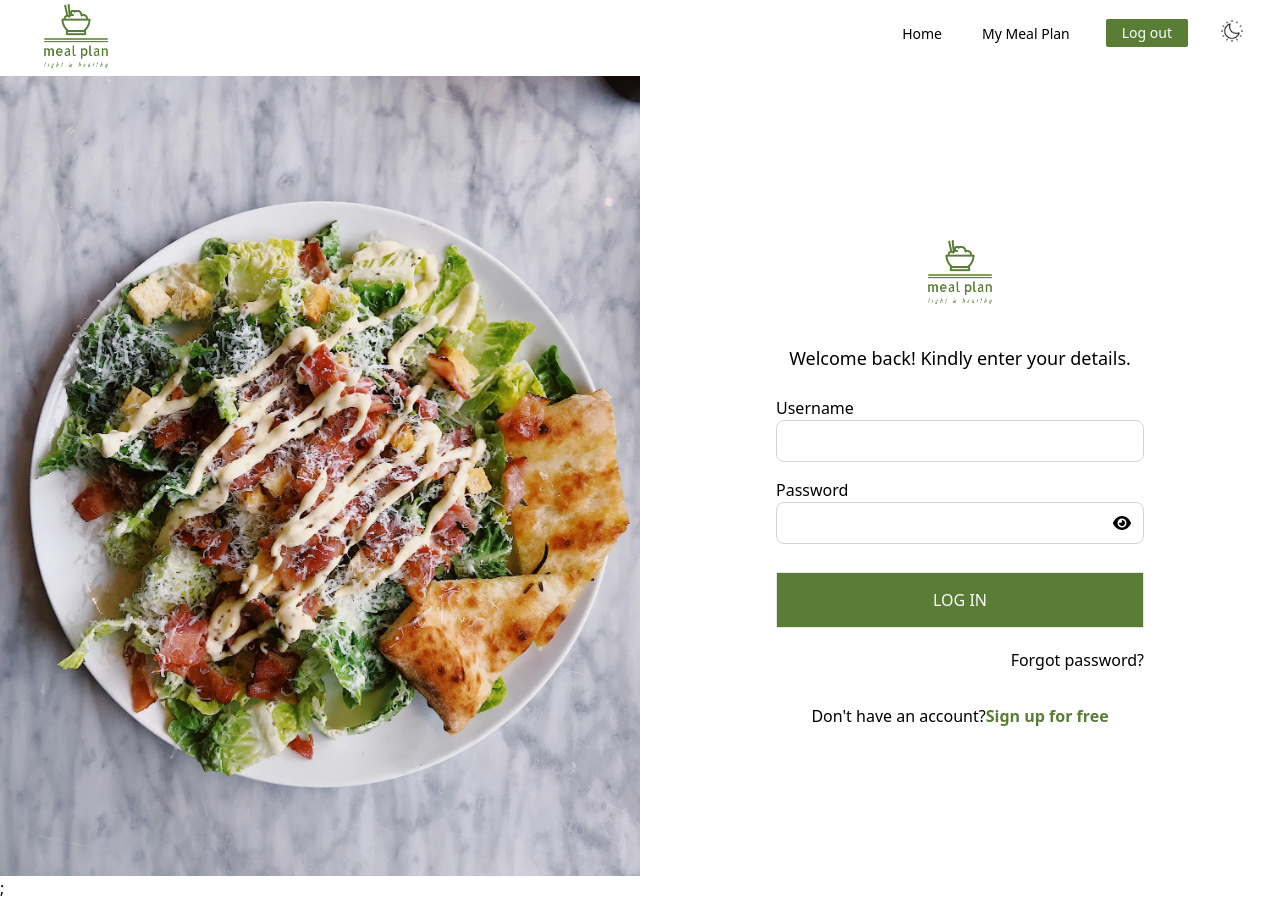
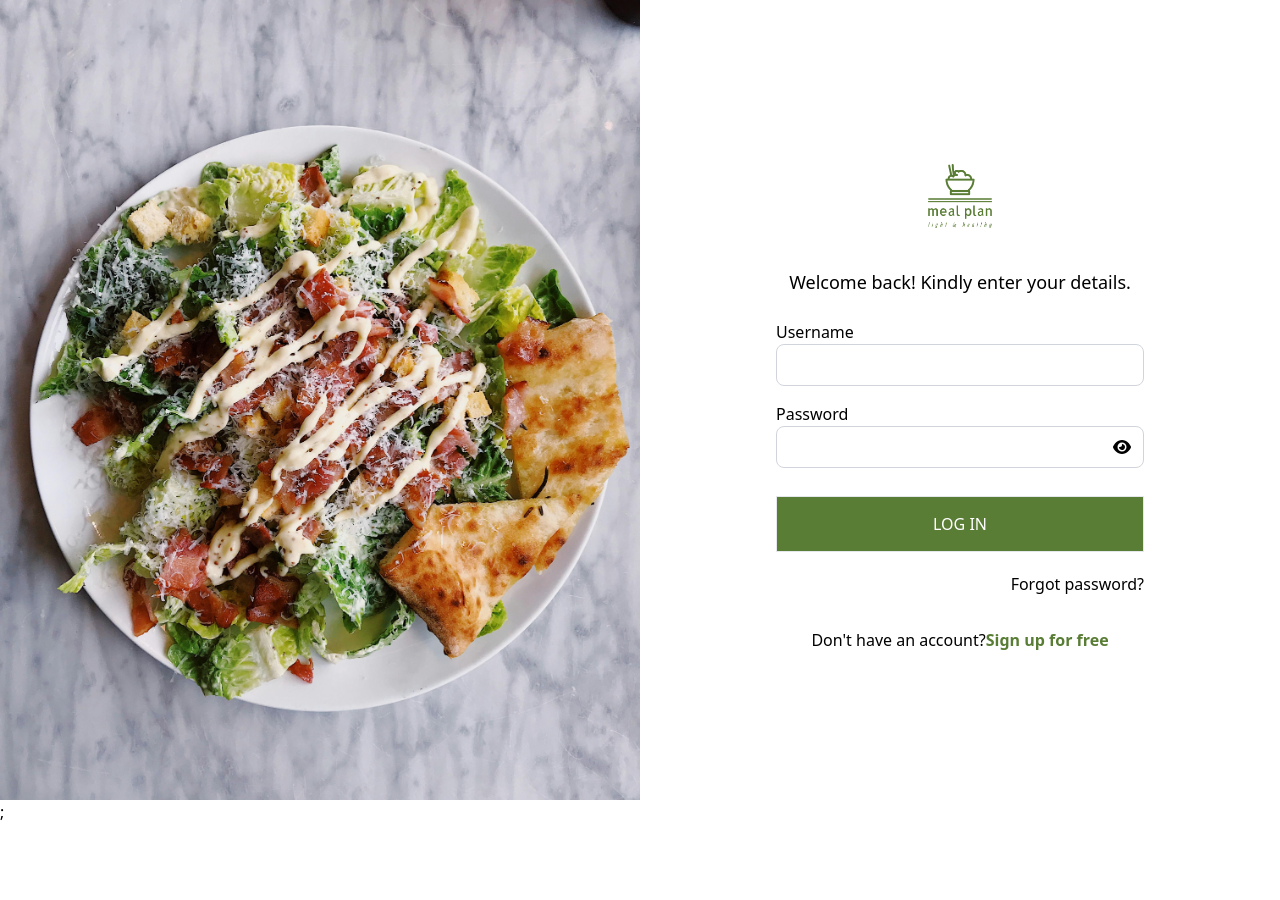
Before and after one commit to james-mbuvi/Mindful-meal-planner, a React (Vite) app: page / in a window 1280 px wide. After the commit the page ends 824 px from the top, so only its background shows below. Built offline with nearby package versions, Linux system fonts and the light colour scheme; no server answers.

Commit message:
Fixed navbar bug where it was visible in login and signup page

```diff
--- a/src/App.jsx
+++ b/src/App.jsx
@@ -1,4 +1,4 @@
-import { Routes, Route } from 'react-router-dom';
+import { Routes, Route, useLocation } from 'react-router-dom';
 import Login from "./pages/login/Login";
 import Signup from "./pages/signup/Signup";
 import { Homepage } from './pages/homepage/Homepage';
@@ -7,11 +7,12 @@ import ProtectedRoute from './ProtectedRoute';
 import { Navbar } from './components/navbar/Navbar';
 
 function App() {
+  const location = useLocation();
+
   return (
     <div>
-
       <AuthContextProvider>
-        <Navbar />
+        {location.pathname !== '/' && location.pathname !== '/signup' && <Navbar />}
         <Routes>
           <Route path='/' element={<Login />} />
           <Route path="/signup" element={<Signup />} />
```
